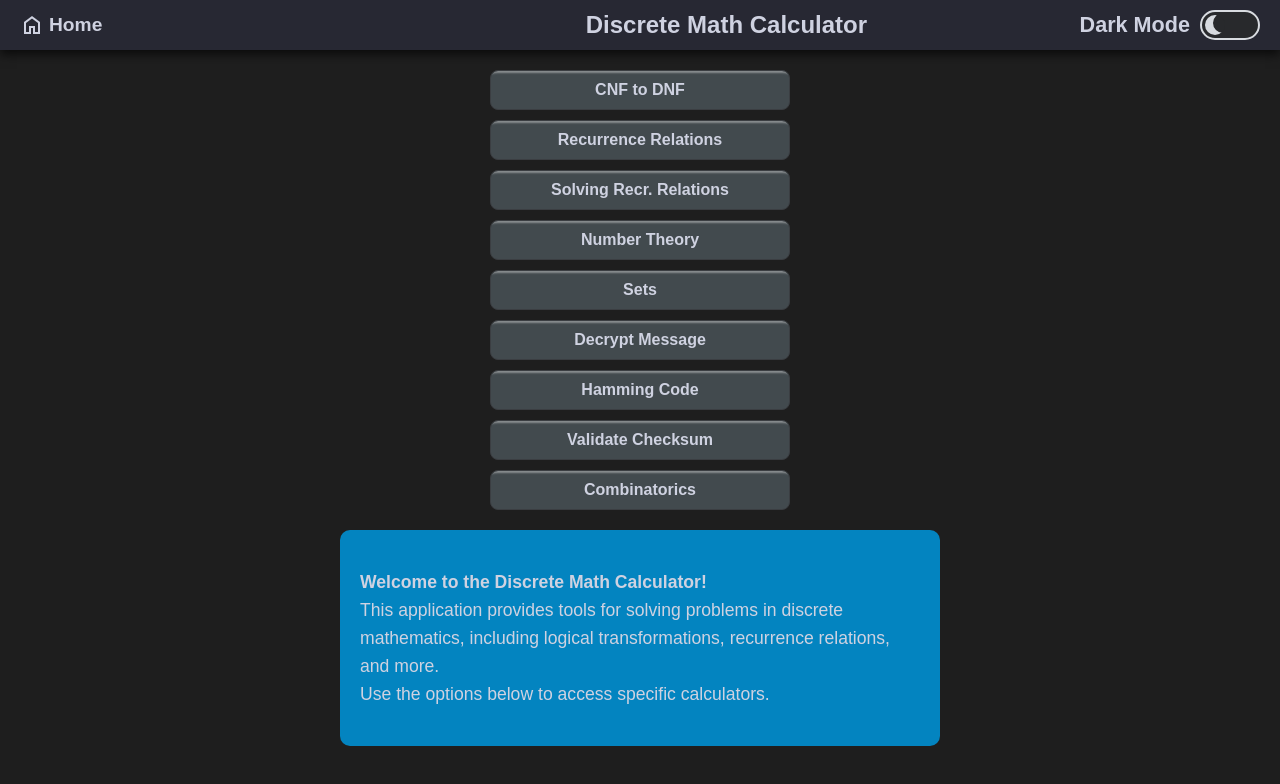
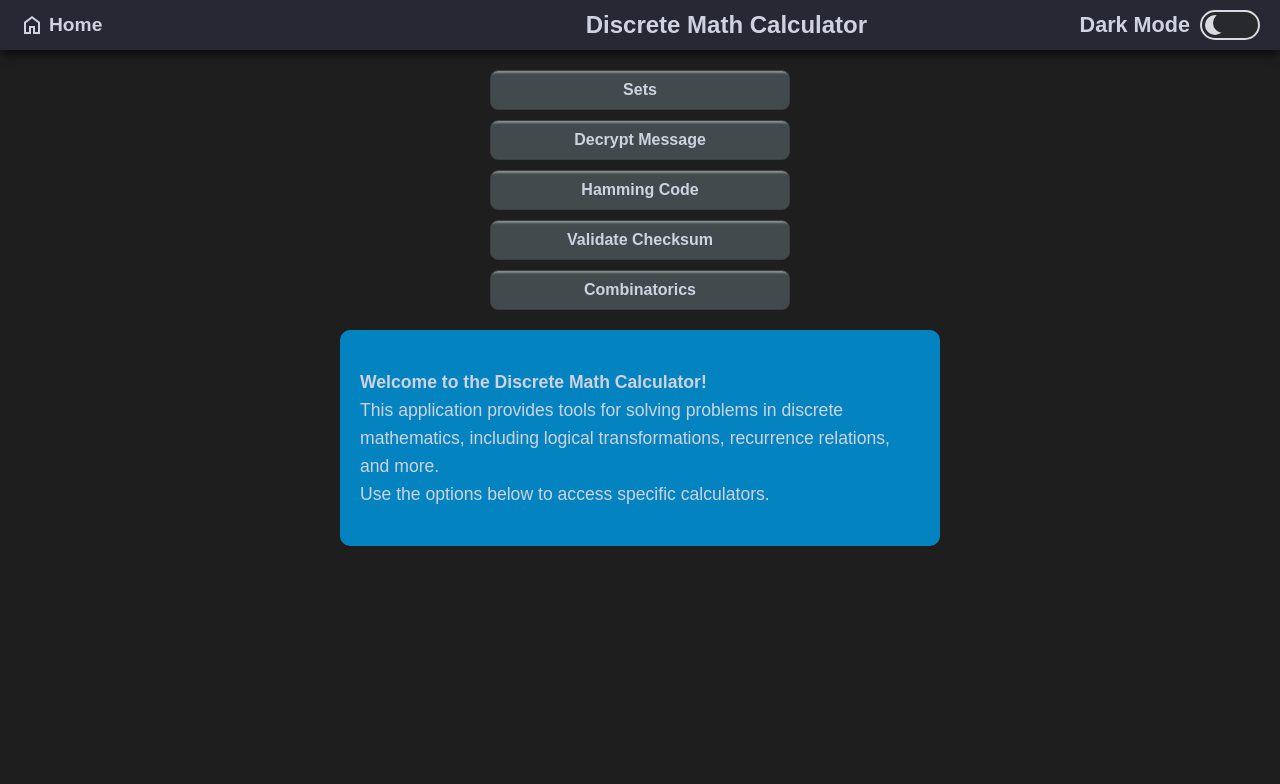
Before and after one commit to CodeNoob53/Discrete_math_react, a React (Create React App) app: page / in a window 1280 px wide. Shown: the top 784 px of the page. Built offline with nearby package versions, Linux system fonts and the light colour scheme; no server answers.

Commit message:
Remove links from home page

```diff
--- a/src/pages/Home.jsx
+++ b/src/pages/Home.jsx
@@ -6,10 +6,10 @@ const Home = () => {
   return (
     <div>
       <div className="navigation">
-        <Link to="/cnf_to_dnf" className="nav-button">CNF to DNF</Link>
-        <Link to="/recurrence_relations" className="nav-button">Recurrence Relations</Link>
-        <Link to="/solving_recurrence_relations" className="nav-button">Solving Recr. Relations</Link>
-        <Link to="/number_theory" className="nav-button">Number Theory</Link>
+        {/* <Link to="/cnf_to_dnf" className="nav-button">CNF to DNF</Link> */}
+        {/* <Link to="/recurrence_relations" className="nav-button">Recurrence Relations</Link> */}
+        {/* <Link to="/solving_recurrence_relations" className="nav-button">Solving Recr. Relations</Link> */}
+        {/* <Link to="/number_theory" className="nav-button">Number Theory</Link> */}
         <Link to="/sets" className="nav-button">Sets</Link>
         <Link to="/decrypt" className="nav-button">Decrypt Message</Link>
         <Link to="/hamming" className="nav-button">Hamming Code</Link>
```
Also changed, not shown: 1 other file (tests, documents, lock files or other folders).
